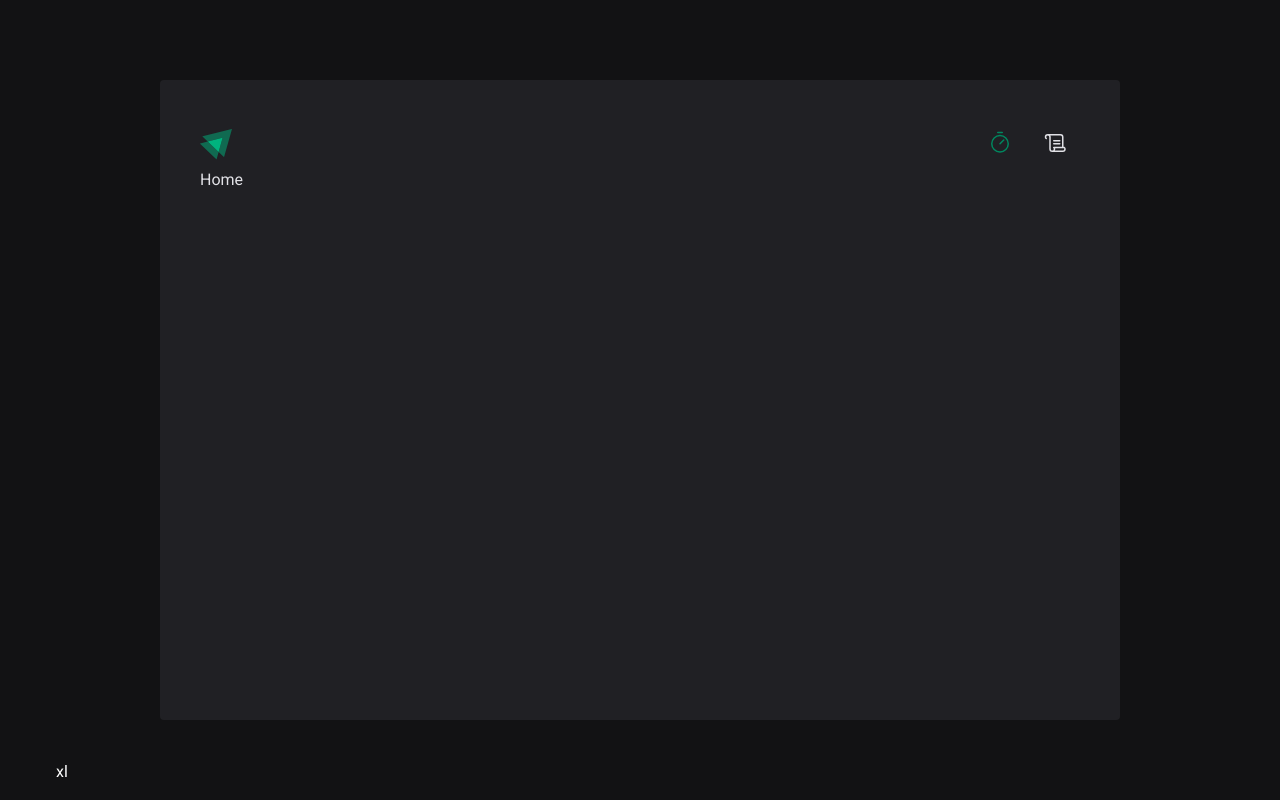
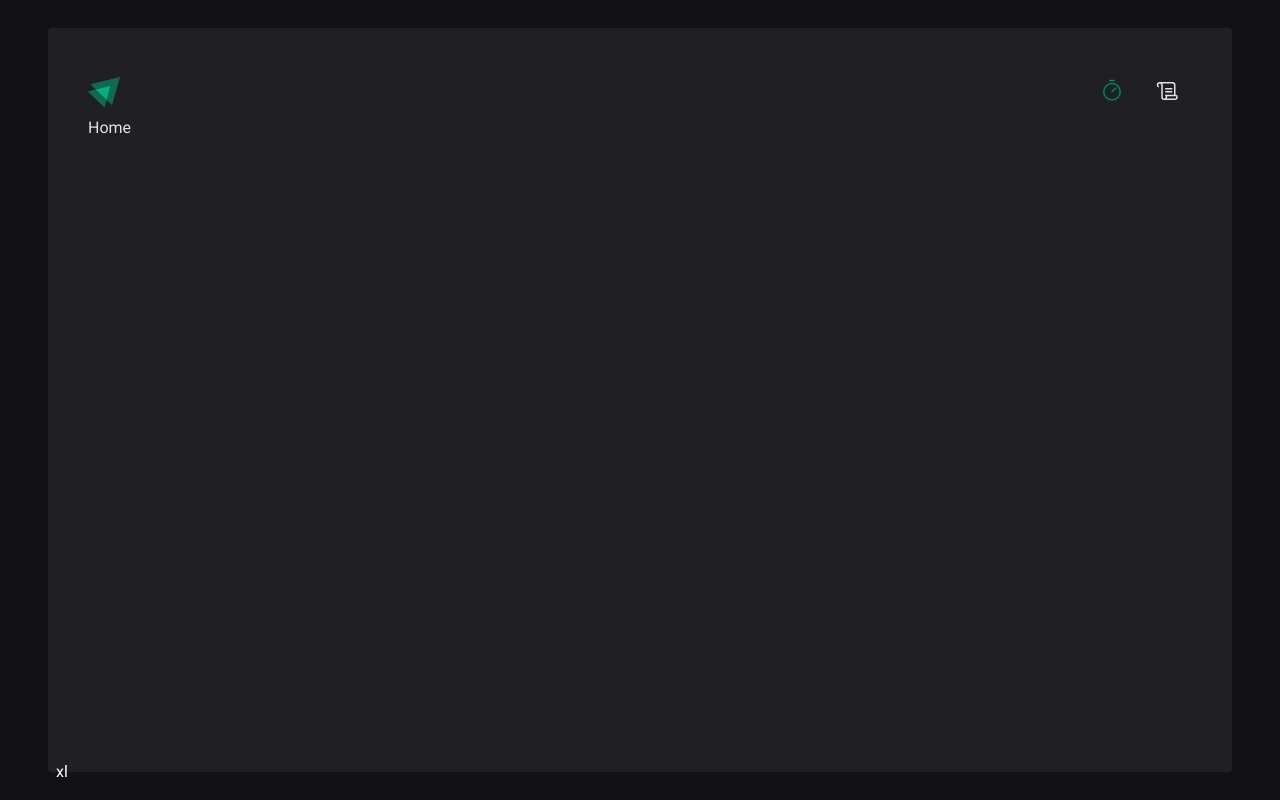
Before and after one commit to luksquitos/ignite-timer, a React (Vite) app: page / in a window 1280 px wide. Built offline with nearby package versions, Linux system fonts and the light colour scheme.

Commit message:
refact: layout padrão com proporções do figma

```diff
--- a/src/layouts/DefaultLayout.tsx
+++ b/src/layouts/DefaultLayout.tsx
@@ -5,7 +5,8 @@ import { Header } from "../components/Header";
 
 export function DefaultLayout(){
   return (
-    <div className="w-[calc(100vw-20rem)] h-[calc(100vh-10rem)] bg-gray2 rounded p-10">
+    // <div className="w-[calc(100vw-20rem)] h-[calc(100vh-10rem)] bg-gray2 rounded p-10">
+    <div className="w-[74rem] h-[46.5rem] bg-gray2 rounded p-10">
       <Header />
       <Outlet />
     </div>
```
